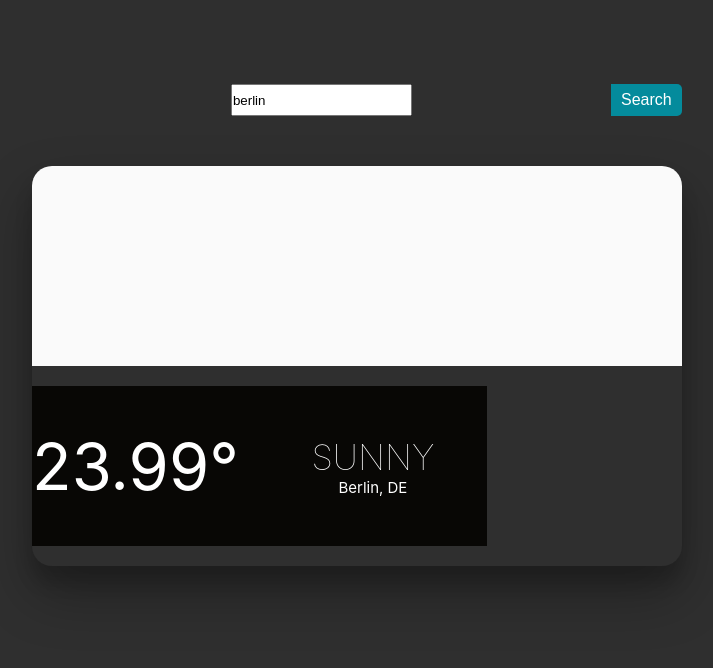
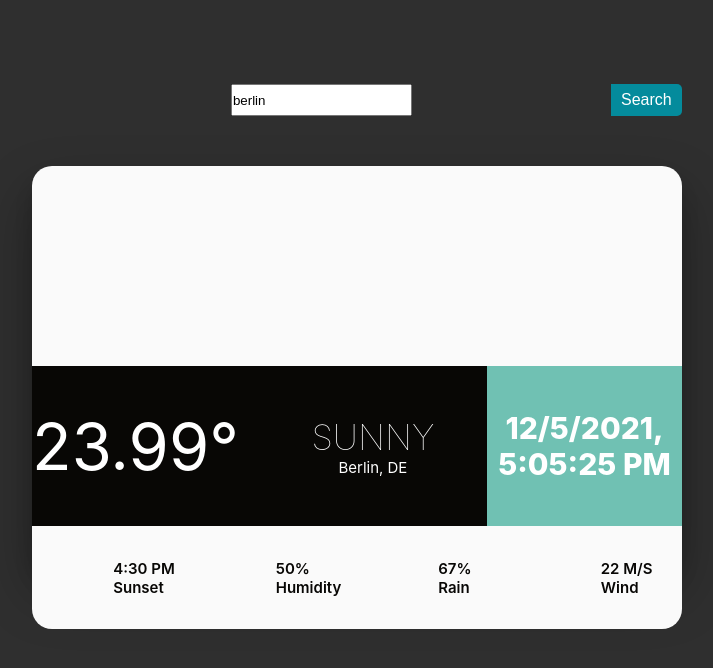
Before and after one commit to OleksandrMul/weather-web-app, a React (Create React App) app: page / in a window 1280 px wide. Shown: the top 668 px of the page, without its empty margins (283-996 px from the left). Built offline with nearby package versions, Linux system fonts and the light colour scheme; some icons are missing.

Commit message:
Styling the weather card

```diff
--- a/src/components/weatherDetails.jsx
+++ b/src/components/weatherDetails.jsx
@@ -13,8 +13,55 @@ function WeatherDetails() {
           </div>
           <div className="description">
             <div className="weatherCondition">sunny</div>
-            <div className="place">
-                Berlin, DE
+            <div className="place">Berlin, DE</div>
+          </div>
+        </div>
+        <div className="date">{new Date().toLocaleString()}</div>
+        <div className="extra-temp">
+          <div className="temp-info-minmax">
+            <div className="two-sided-section">
+              <p>
+                <i className={"wi wi-sunset"} />
+              </p>
+              <p className="extra-info-leftside">
+                4:30 PM <br />
+                Sunset
+              </p>
+            </div>
+
+            <div className="two-sided-section">
+              <p>
+                <i className={"wi wi-humidity"} />
+              </p>
+              <p className="extra-info-leftside">
+                50%
+                <br />
+                Humidity
+              </p>
+            </div>
+          </div>
+
+          <div className="temp-info-minmax">
+            <div className="two-sided-section">
+              <p>
+                <i className={"wi wi-rain"} />
+              </p>
+              <p className="extra-info-leftside">
+                67%
+                <br />
+                Rain
+              </p>
+            </div>
+
+            <div className="two-sided-section">
+              <p>
+                <i className={"wi wi-strong-wind"} />
+              </p>
+              <p className="extra-info-leftside">
+                22 m/s
+                <br />
+                Wind
+              </p>
             </div>
           </div>
         </div>
```
